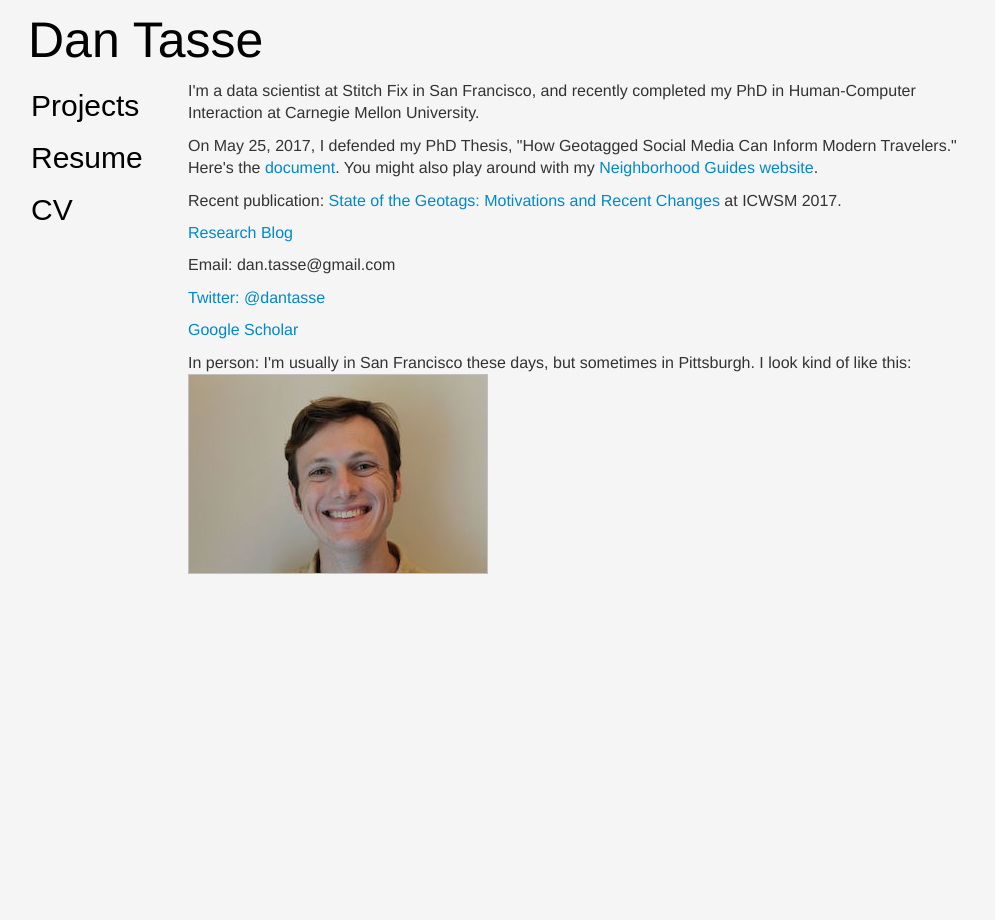
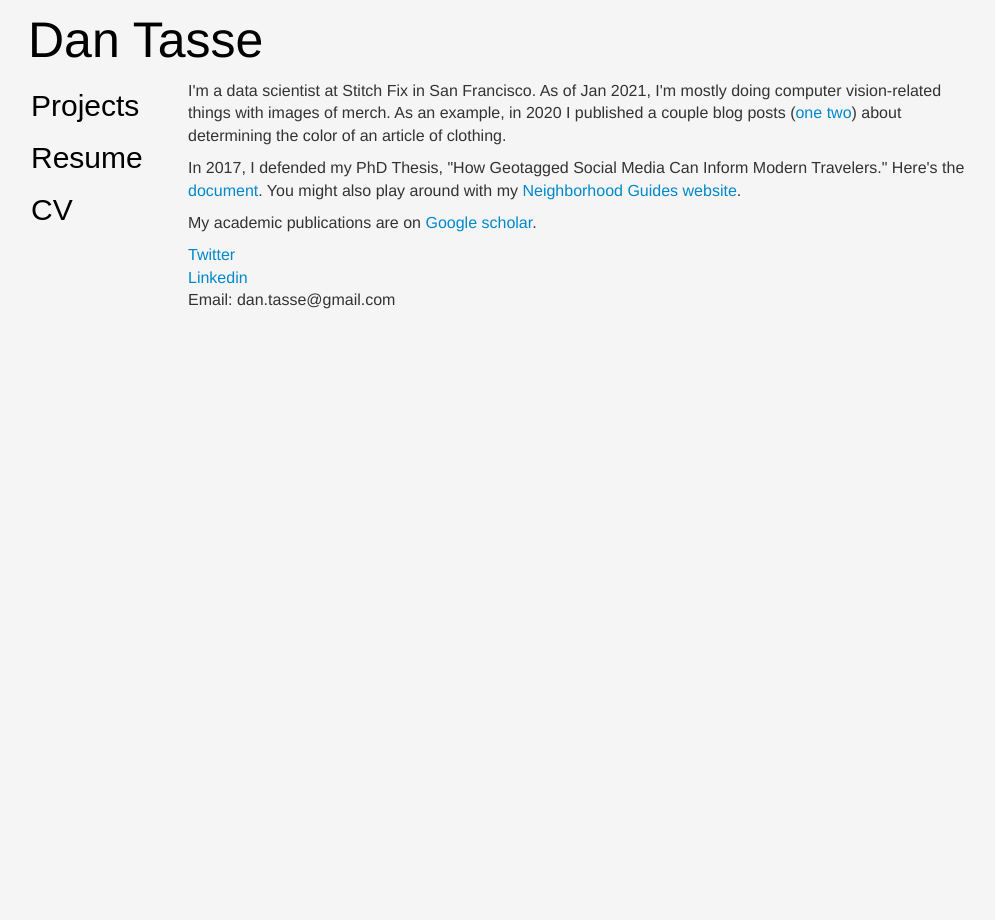
Before and after one commit to dantasse/dantasse.github.io, a Jekyll site: the page built from index.html, in a window 1280 px wide. Shown: the whole page, without its empty margins (100-1095 px from the left). Built offline with Jekyll 4.4.1, drawn with Linux system fonts in a browser that asks for light colours; nearby versions of some CDN libraries.

Commit message:
Update for 2021

```diff
--- a/index.html
+++ b/index.html
@@ -3,31 +3,19 @@ layout: default
 title: Dan Tasse Dot Com
 ---
 <p>
-I'm a data scientist at Stitch Fix in San Francisco, and recently completed my PhD in Human-Computer Interaction at Carnegie Mellon University.
+I'm a data scientist at Stitch Fix in San Francisco. As of Jan 2021, I'm mostly doing computer vision-related things with images of merch. As an example, in 2020 I published a couple blog posts (<a href="https://multithreaded.stitchfix.com/blog/2020/09/02/what-color-is-this/">one</a> <a href="https://multithreaded.stitchfix.com/blog/2020/10/13/what-color-is-this-part-2/">two</a>) about determining the color of an article of clothing.
 </p>
 <p>
-On May 25, 2017, I defended my PhD Thesis, "How Geotagged Social Media Can Inform Modern Travelers." Here's the <a href="docs/how_geotagged_social_media_can_inform_modern_travelers.pdf">document</a>. You might also play around with my <a href="http://www.dantasse.com/neighborhood_guides/">Neighborhood Guides website</a>.
+In 2017, I defended my PhD Thesis, "How Geotagged Social Media Can Inform Modern Travelers." Here's the <a href="docs/how_geotagged_social_media_can_inform_modern_travelers.pdf">document</a>. You might also play around with my <a href="http://www.dantasse.com/neighborhood_guides/">Neighborhood Guides website</a>.
 </p>
-<p>Recent publication: <a href="docs/state_of_the_geotags_icwsm2017.pdf">State of the Geotags: Motivations and Recent Changes</a> at ICWSM 2017.</p>
+<p>My academic publications are on <a href="https://scholar.google.com/citations?user=3e-mpecAAAAJ&hl=en">Google scholar</a>.</p>
+
 <p>
-  <a href="//talesnideas.blogspot.com">Research Blog</a>
-</p>
-<p>
+<a href="//twitter.com/dantasse">Twitter</a> <br>
+<a href="https://www.linkedin.com/in/dan-tasse-341b721b/">Linkedin</a> <br>
   Email:
   <script>
     var a = ['tasse', '@', 'gmail', '.com', 'dan.'];
     document.write(a[4]+a[0]+a[1]+a[2]+a[3]);
   </script>
 </p>
-
-<p>
-  <a href="//twitter.com/dantasse">Twitter: @dantasse</a>
-</p>
-
-<p>
-  <a href="//scholar.google.com/citations?user=3e-mpecAAAAJ&hl=en&oi=ao">Google Scholar</a>
-
-<p>
-  In person: I'm usually in San Francisco these days, but sometimes in Pittsburgh. I look kind of like this:<br/>
-  <img id="dan_tasse_picture">
-</p>
```
Also changed, not shown: Gemfile.lock, README.md.
